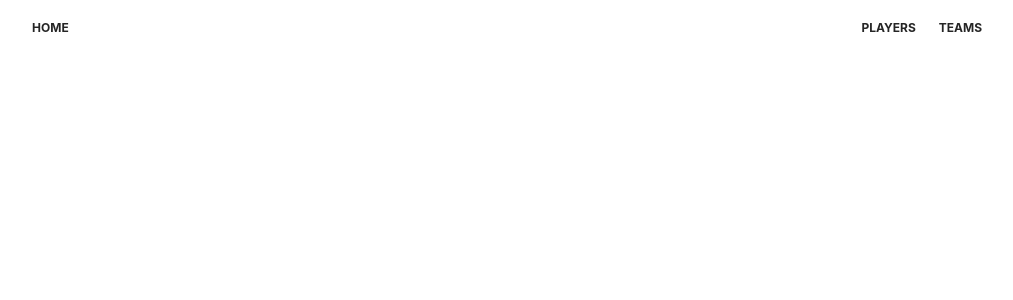
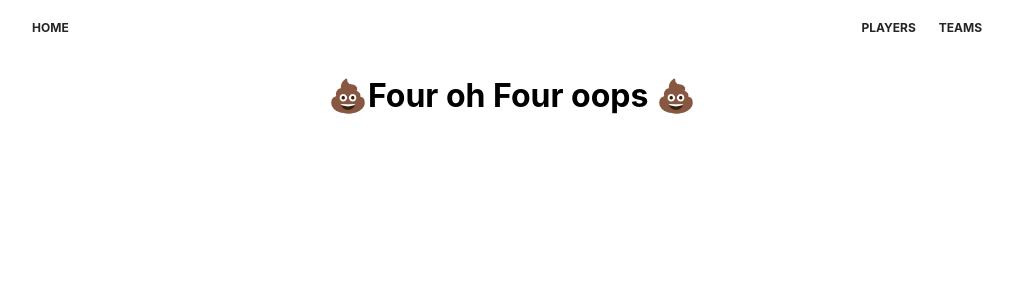
Before and after one commit to josemvcerqueira/basketball-league, a React (Create React App) app: page /1 in a window 1280 px wide. Shown: the top 300 px of the page, without its empty margins (128-1141 px from the left). Built offline with nearby package versions, Linux system fonts and the light colour scheme.

Commit message:
A catch-all (404) Route was added to the App.js

```diff
--- a/src/components/App.js
+++ b/src/components/App.js
@@ -1,5 +1,5 @@
 import React, { Component } from "react";
-import { Route } from "react-router-dom";
+import { Route, Switch } from "react-router-dom";
 import Home from "./Home";
 import Players from "./Players";
 import Teams from "./Teams";
@@ -10,9 +10,24 @@ class App extends Component {
 		return (
 			<div>
 				<Navbar />
-				<Route exact path="/" component={Home} />
-				<Route path="/players" component={Players} />
-				<Route path="/teams" component={Teams} />
+				<Switch>
+					<Route exact path="/" component={Home} />
+					<Route path="/players" component={Players} />
+					<Route path="/teams" component={Teams} />
+					<Route
+						render={() => (
+							<h1 className="text-center">
+								<span role="img" aria-label="poop" label="poop">
+									💩
+								</span>
+								Four oh Four oops{" "}
+								<span role="img" aria-label="poop" label="poop">
+									💩
+								</span>
+							</h1>
+						)}
+					/>
+				</Switch>
 			</div>
 		);
 	}
```
